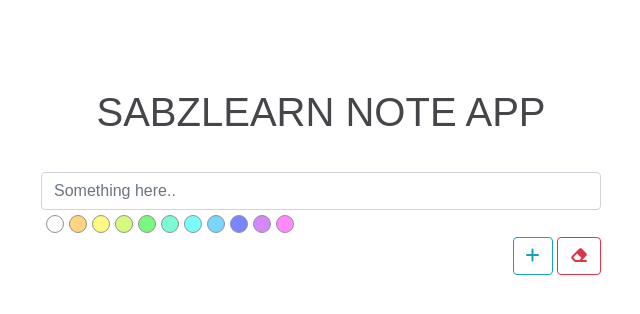
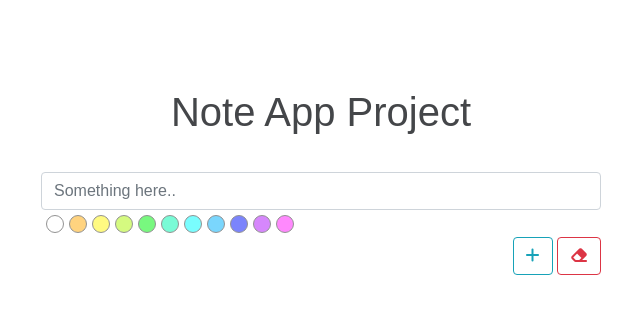
Before and after one commit to AliRakhshanipour/Note-App-Project, a plain HTML site: page index.html in a window 1280 px wide. Shown: the whole page, without its empty margins (319-959 px from the left). Drawn offline with Linux system fonts and the light colour scheme.

Commit message:
Note App Project Edit title

```diff
--- a/index.html
+++ b/index.html
@@ -17,7 +17,9 @@
     <!-- INPUT -->
     <section id="home">
       <div class="container">
-        <div class="header upper">SabzLearn Note App</div>
+        <div class="header lead text-capitalize">
+          note app project
+        </div>
 
         <br><br>
         <div class="flex row-gt-sm">
```
